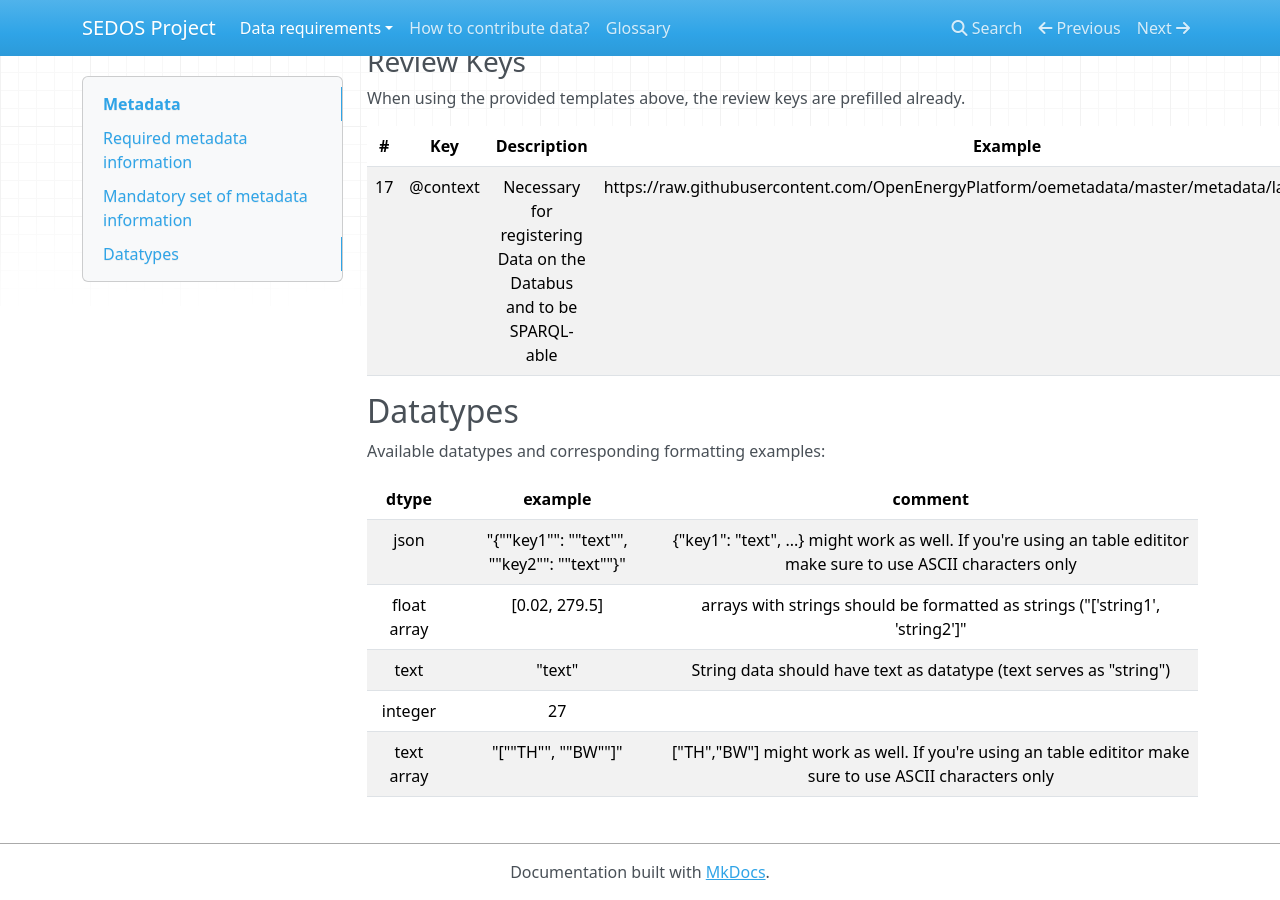
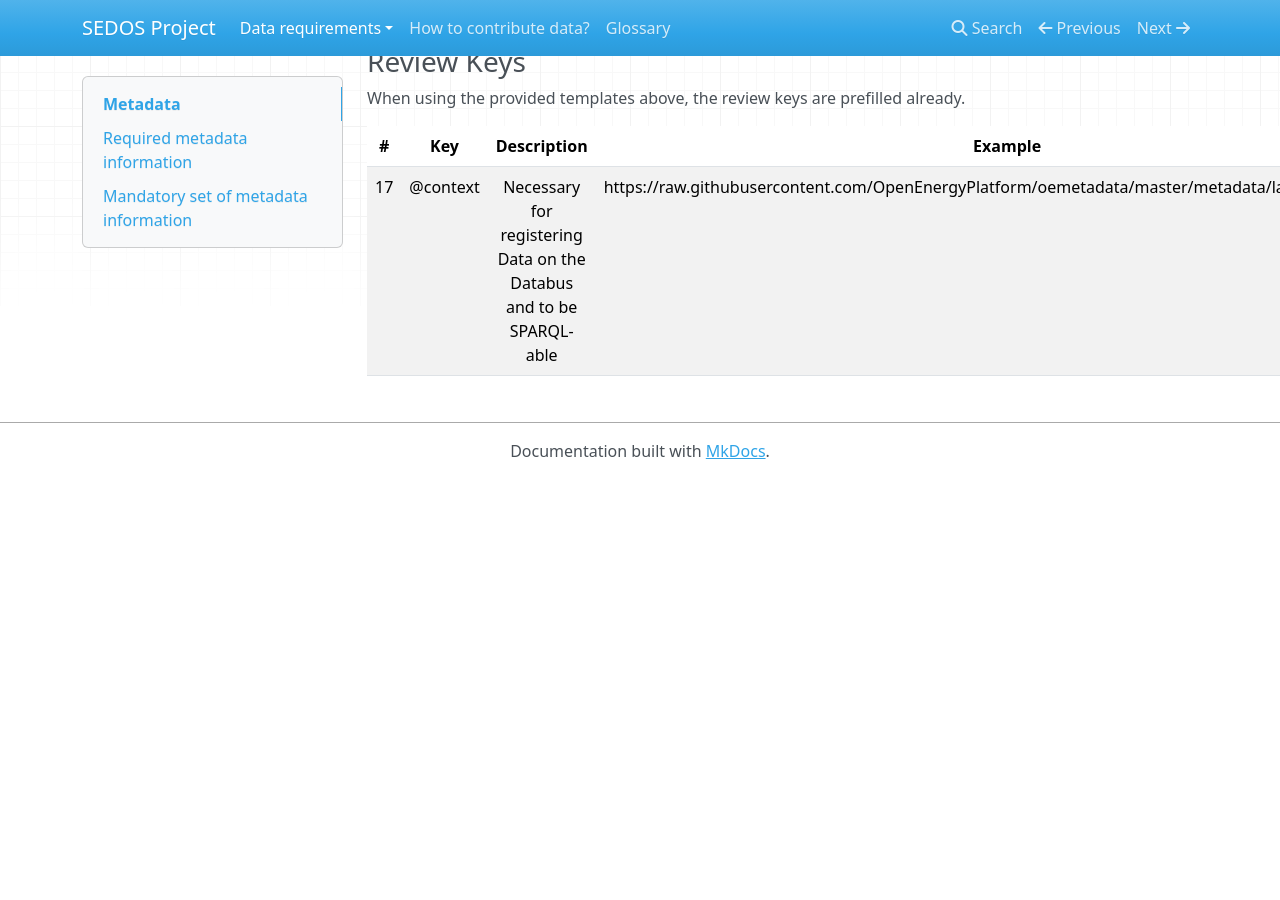
Before and after one commit to sedos-project/organization, an MkDocs documentation site: the page built from docs/data_requirements/metadata.md, in a window 1280 px wide and 900 px high, scrolled down 7270 px. Built offline with MkDocs 1.6.1, drawn with Linux system fonts in a browser that asks for light colours; nearby versions of some CDN libraries; after the commit the page ends 7749 px from its top, so only the background shows below that.

Commit message:
Move datatypes to input data

```diff
--- a/docs/data_requirements/metadata.md
+++ b/docs/data_requirements/metadata.md
@@ -121,16 +121,3 @@
 |  # |       Key       |                                                                   Description                                                                    |                               Example                                |
 |:--:|:---------------:|:------------------------------------------------------------------------------------------------------------------------------------------------:|:--------------------------------------------------------------------:|
 |  17  |    @context     |                                       Necessary for registering Data on the Databus and to be SPARQL-able                                        |                             https://raw.githubusercontent.com/OpenEnergyPlatform/oemetadata/master/metadata/latest/context.json                          |
-
-
-## Datatypes
-
-Available datatypes and corresponding formatting examples:
-
-|    dtype    |                  example                   |                                                                           comment                                                                            |
-|:-----------:|:------------------------------------------:|:------------------------------------------------------------------------------------------------------------------------------------------------------------:|
-|    json     | "{""key1"": ""text"", ""key2"": ""text""}" |                      {"key1": "text", ...} might work as well. If you're using an table edititor make sure to use ASCII characters only                      |                                         |
-| float array |               [0.02, 279.5]                |                                         arrays with strings should be formatted as strings ("['string1', 'string2']"                                         |
-|    text     |                   "text"                   |                                              String data should have text as datatype (text serves as "string")                                              |
-|   integer   |                     27                     |                                                                                                                                                              |
-| text array  |              "[""TH"", ""BW""]"              |                           ["TH","BW"] might work as well. If you're using an table edititor make sure to use ASCII characters only                           |
```
Also changed, not shown: docs/data_requirements/input_data.md (+12 -0 lines).
